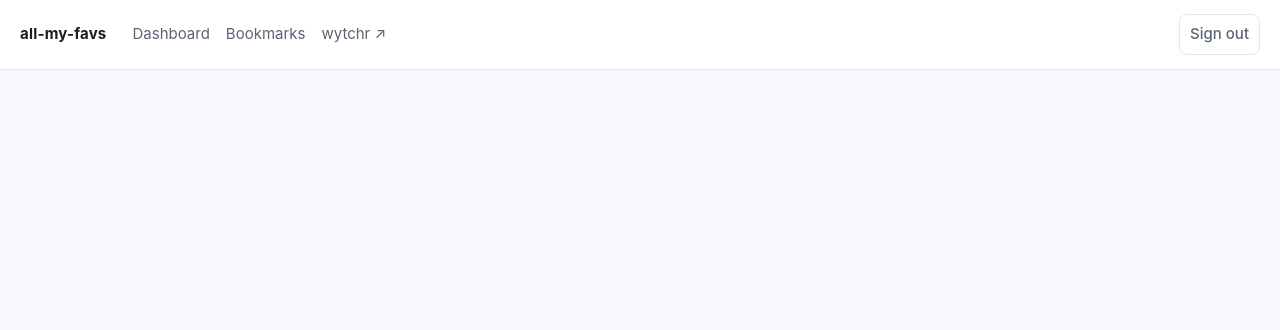
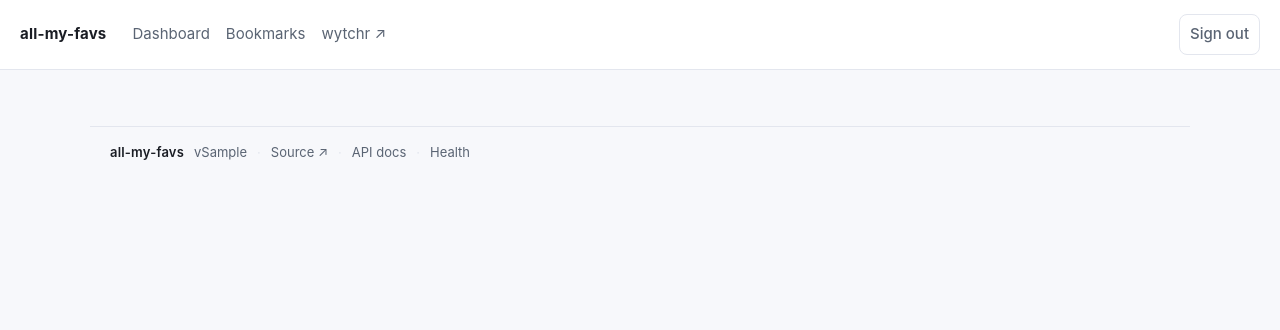
Before and after one commit to kjaymiller/all-my-favs, a Python web app: template app/templates/base.html in a window 1280 px wide. Shown: the top 330 px of the page. Run offline with Jinja, Linux system fonts and the light colour scheme; the template is opened without the code that fills it: most values are stand-ins (such as "Sample title", 1, 10 or a date in 2020).

Commit message:
feat(web): add site footer with version and links
Render footer in base.html (version, source, API docs, health) and a
version line on the login page. Version is sourced from package
metadata via importlib.metadata so it stays in sync with pyproject.

Co-Authored-By: Claude Opus 4.7 (1M context) <noreply@anthropic.com>

```diff
--- a/app/main.py
+++ b/app/main.py
@@ -1,3 +1,4 @@
+from importlib.metadata import version as _pkg_version
 from pathlib import Path
 
 from fastapi import FastAPI
@@ -8,8 +9,9 @@ from starlette.exceptions import HTTPException as StarletteHTTPException
 from app.routers import bookmarks, io, stats, tags, web
 
 STATIC_DIR = Path(__file__).resolve().parent / "static"
+APP_VERSION = _pkg_version("all-my-favs")
 
-app = FastAPI(title="all-my-favs", version="0.1.0")
+app = FastAPI(title="all-my-favs", version=APP_VERSION)
 app.mount("/static", StaticFiles(directory=str(STATIC_DIR)), name="static")
 
 app.include_router(web.router)
--- a/app/routers/web.py
+++ b/app/routers/web.py
@@ -1,5 +1,7 @@
+from importlib.metadata import version as _pkg_version
 from pathlib import Path
 
+import httpx
 from fastapi import APIRouter, Depends, Form, HTTPException, Query, Request, status
 from fastapi.responses import HTMLResponse, RedirectResponse, Response
 from fastapi.templating import Jinja2Templates
@@ -12,10 +14,11 @@ from app.db import get_session
 from app.models import Bookmark, Tag
 from app.routers.stats import compute_stats
 from app.services import fetch_url_metadata, upsert_bookmark
-import httpx
 
 TEMPLATES_DIR = Path(__file__).resolve().parent.parent / "templates"
 templates = Jinja2Templates(directory=str(TEMPLATES_DIR))
+templates.env.globals["app_version"] = _pkg_version("all-my-favs")
+templates.env.globals["source_url"] = "https://github.com/kjaymiller/all-my-favs"
 
 router = APIRouter(tags=["web"])
 
--- a/app/static/styles.css
+++ b/app/static/styles.css
@@ -44,6 +44,17 @@ main { max-width: 1100px; margin: 24px auto; padding: 0 20px; display: grid; gap
 .topbar nav a { color: var(--muted); }
 .topbar nav a:hover { color: var(--text); text-decoration: none; }
 .topbar .logout { margin-left: auto; }
+.sitefoot {
+  max-width: 1100px; margin: 32px auto 24px; padding: 16px 20px 0;
+  border-top: 1px solid var(--border);
+  display: flex; flex-wrap: wrap; align-items: center; gap: 10px;
+  color: var(--muted); font-size: 13px;
+}
+.sitefoot .brand { font-weight: 600; color: var(--text); }
+.sitefoot .sep { color: var(--border); }
+.sitefoot a { color: var(--muted); }
+.sitefoot a:hover { color: var(--text); }
+.login-version { text-align: center; margin: 8px 0 0; font-size: 12px; }
 .muted { color: var(--muted); font-size: 13px; }
 .card {
   background: var(--surface); border: 1px solid var(--border);
--- a/app/templates/base.html
+++ b/app/templates/base.html
@@ -21,6 +21,16 @@
   <main>
     {% block content %}{% endblock %}
   </main>
+  <footer class="sitefoot">
+    <span class="brand">all-my-favs</span>
+    <span class="muted">v{{ app_version }}</span>
+    <span class="sep">·</span>
+    <a href="{{ source_url }}" target="_blank" rel="noopener">Source ↗</a>
+    <span class="sep">·</span>
+    <a href="/docs" target="_blank" rel="noopener">API docs</a>
+    <span class="sep">·</span>
+    <a href="/healthz" target="_blank" rel="noopener">Health</a>
+  </footer>
   {% block scripts %}{% endblock %}
 </body>
 </html>
--- a/app/templates/login.html
+++ b/app/templates/login.html
@@ -14,6 +14,7 @@
     <input type="hidden" name="next" value="{{ next }}" />
     {% if error %}<p class="error">{{ error }}</p>{% endif %}
     <button type="submit">Unlock</button>
+    <p class="muted login-version">v{{ app_version }}</p>
   </form>
 </body>
 </html>
```
Also changed, not shown: 1 other file.
